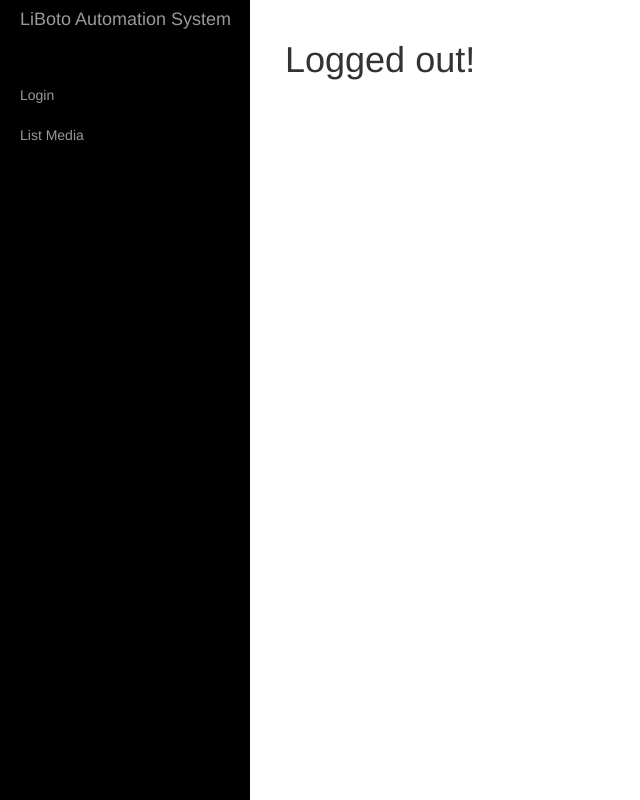
After one commit to fsebile/liboto, a Django app: page /logout/ in a window 1280 px wide. The commit adds this page. Shown: the whole page, without its empty margins (0-640 px from the left). Run offline with Django 3.2, Linux system fonts and the light colour scheme; some libraries are stand-ins or nearby versions.

Commit message:
Login/Logout added.

```diff
--- a/liboto/settings.py
+++ b/liboto/settings.py
@@ -93,3 +93,4 @@ STATICFILES_DIRS = (
 )
 
 LEND_DURATION = 14  # days
+LOGIN_REDIRECT_URL = '/'
--- a/liboto/urls.py
+++ b/liboto/urls.py
@@ -8,4 +8,6 @@ urlpatterns = patterns('',
     url(r'^automaton/', include('main.urls')),
 
     url(r'^admin/', include(admin.site.urls)),
+    url(r'^login/$', 'django.contrib.auth.views.login', name="login"),
+    url(r'^logout/$', 'django.contrib.auth.views.logout', name="logout"),
 )
--- a/templates/base.html
+++ b/templates/base.html
@@ -40,6 +40,14 @@
                     <a href="{% url "home" %}"><h4> LiBoto Automation System</h4></a>
                 </li>
                 <li>
+                    {% if user.is_anonymous %}
+                    <a href="{% url "login" %}">Login</a>
+                    {% else %}
+                    <p class="text-primary">Welcome, {{ user }}</p>
+                    <a href="{% url "logout" %}">Logout</a>
+                    {% endif %}
+                </li>
+                <li>
                     <a href="{% url "media_list_url" %}">List Media</a>
                 </li>
             </ul>
--- /dev/null
+++ b/templates/registration/logged_out.html
@@ -0,0 +1,5 @@
+{% extends "base.html" %}
+{% load humanize %}
+{% block content %}
+    <h1>Logged out!</h1>
+{% endblock content %}
```
Also changed, not shown: templates/registration/login.html (added, +9 -0 lines).
